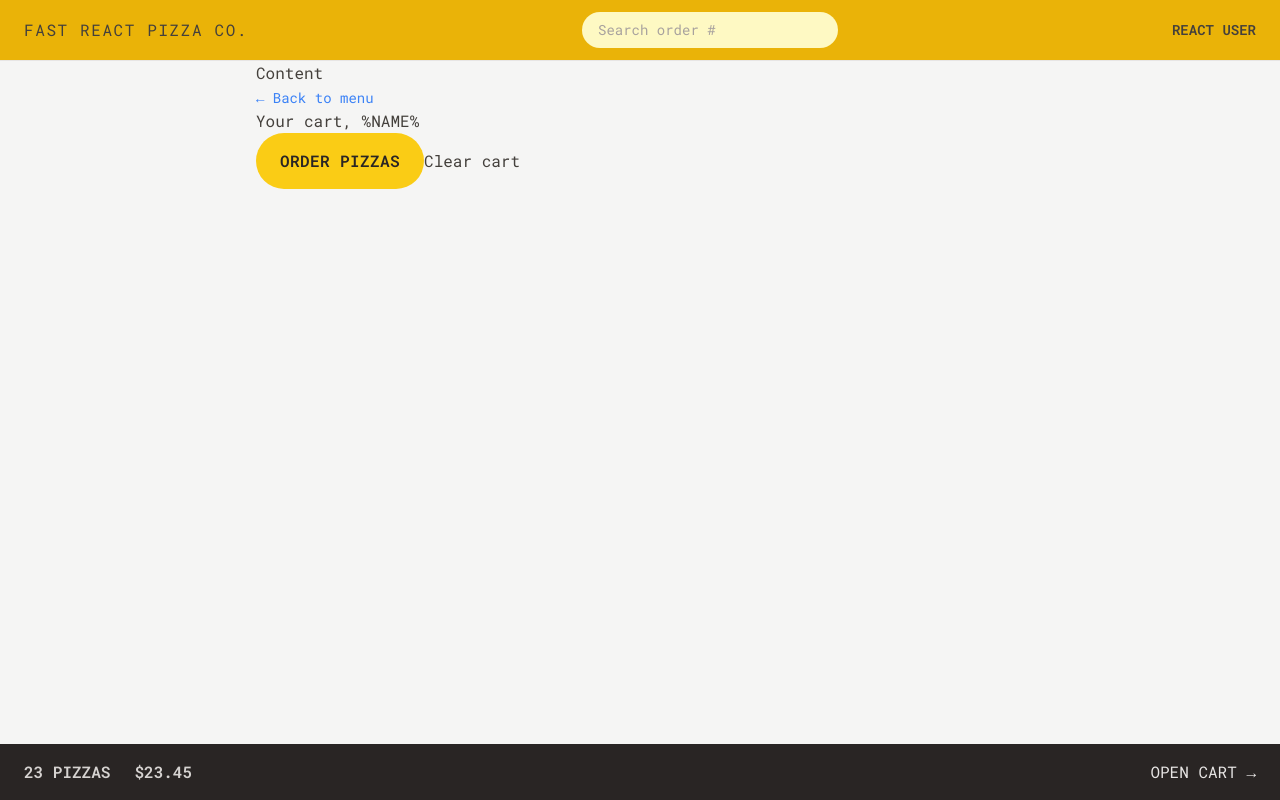
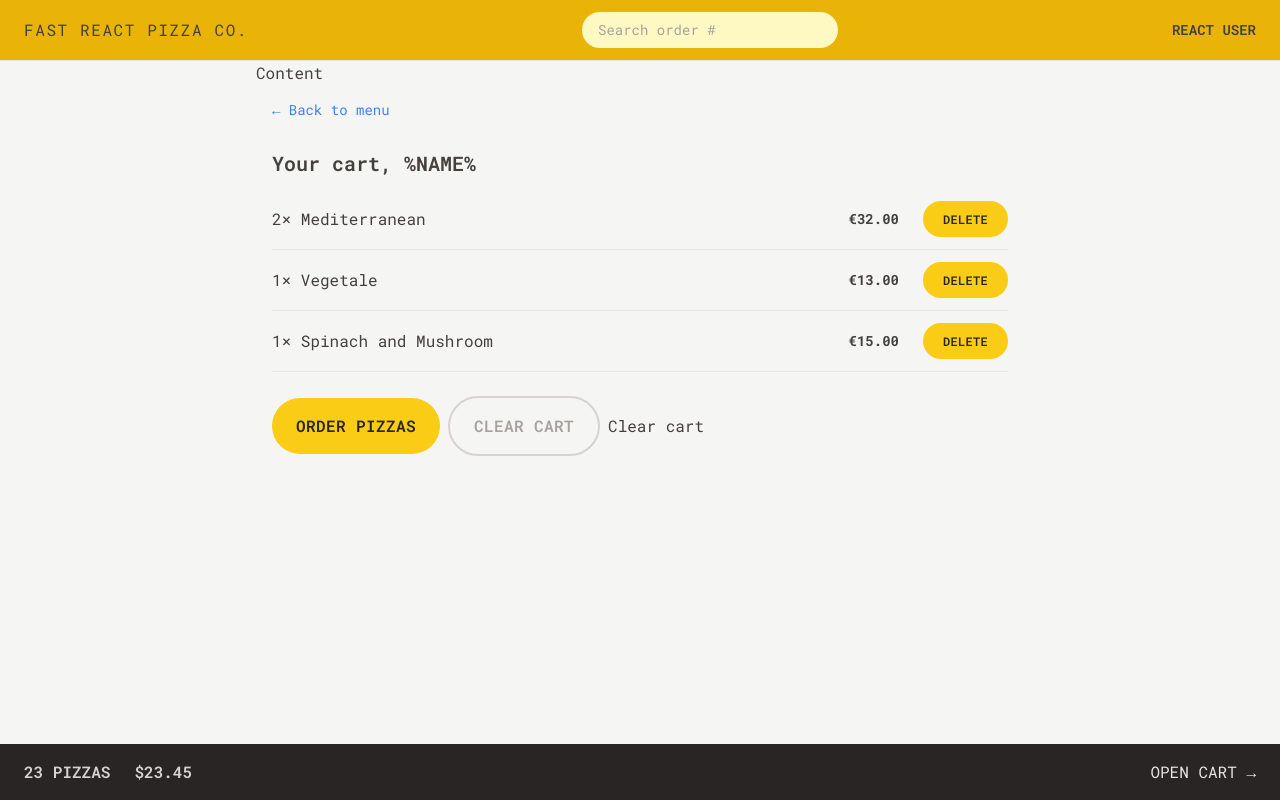
Before and after one commit to mhVxVNMwXkm9s4Ze9VASei/fast-react-pizza, a React (Vite) app: page /cart in a window 1280 px wide. Built offline with nearby package versions, Linux system fonts and the light colour scheme.

Commit message:
Styled the Cart and related components

```diff
--- a/src/features/cart/Cart.jsx
+++ b/src/features/cart/Cart.jsx
@@ -1,5 +1,6 @@
 import { Link } from "react-router-dom";
 import Button from "../../ui/Button";
+import CartItem from "./CartItem";
 
 const fakeCart = [
   {
@@ -30,7 +31,7 @@
   console.log(cart);
 
   return (
-    <div>
+    <div className="px-4 py-3">
       <Link
         className="text-sm text-blue-500 hover:text-blue-600 hover:underline"
         to="/menu"
@@ -38,12 +39,18 @@
         &larr; Back to menu
       </Link>
 
-      <h2>Your cart, %NAME%</h2>
+      <h2 className="mt-7 text-xl font-semibold">Your cart, %NAME%</h2>
+      <ul className="mt-3 divide-y divide-stone-200 border-b">
+        {fakeCart.map((item) => (
+          <CartItem key={item.key} item={item} />
+        ))}
+      </ul>
 
-      <div>
+      <div className="mt-6 space-x-2">
         <Button to="/order/new" type="primary">
           Order pizzas
         </Button>
+        <Button type="secondary">Clear cart</Button>
         <button>Clear cart</button>
       </div>
     </div>
--- a/src/features/cart/CartItem.jsx
+++ b/src/features/cart/CartItem.jsx
@@ -1,3 +1,4 @@
+import Button from "../../ui/Button";
 import { formatCurrency } from "../../utilities/helpers";
 
 function CartItem({ item }) {
@@ -5,12 +6,13 @@
   console.log(pizzaId, name, quantity, totalPrice);
 
   return (
-		<li>
-			<p>
+    <li className="py-3 sm:flex sm:items-center sm:justify-between">
+      <p className="mb-1 sm:mb-0">
         {quantity}&times; {name}
       </p>
-			<div>
-				<p>{formatCurrency(totalPrice)}</p>
+      <div className="flex items-center justify-between sm:gap-6">
+        <p className="text-sm font-bold">{formatCurrency(totalPrice)}</p>
+        <Button type="small">Delete</Button>
       </div>
     </li>
   );
--- a/src/ui/Button.jsx
+++ b/src/ui/Button.jsx
@@ -5,7 +5,9 @@
     "inline-block rounded-full bg-yellow-400 font-semibold uppercase tracking-wide text-stone-800 transition-colors duration-300 hover:bg-yellow-300 focus:outline-none focus:ring focus:ring-yellow-300 focus:ring-offset-2 disabled:cursor-not-allowed";
 
   const styles = {
-    primary: base + " px-4 py-3 sm:px-6 sm:py-4",
+    primary: base + " px-4 py-3 md:px-6 md:py-4",
+    secondary:
+      "inline-block rounded-full border-2 border-stone-300 font-semibold uppercase tracking-wide text-stone-400 transition-colors duration-300 hover:bg-stone-300 hover:text-stone-800 focus:outline-none focus:bg-stone-300 focus:text-stone-800 focus:ring focus:ring-stone-200 focus:ring-offset-2 disabled:cursor-not-allowed px-4 py-2.5 md:px-6 md:py-4",
     small: base + " px-4 py-2 md:px-5 md:py-2.5 text-xs",
   };
 
```
Lines whose indentation alone changed are shown as unchanged.
